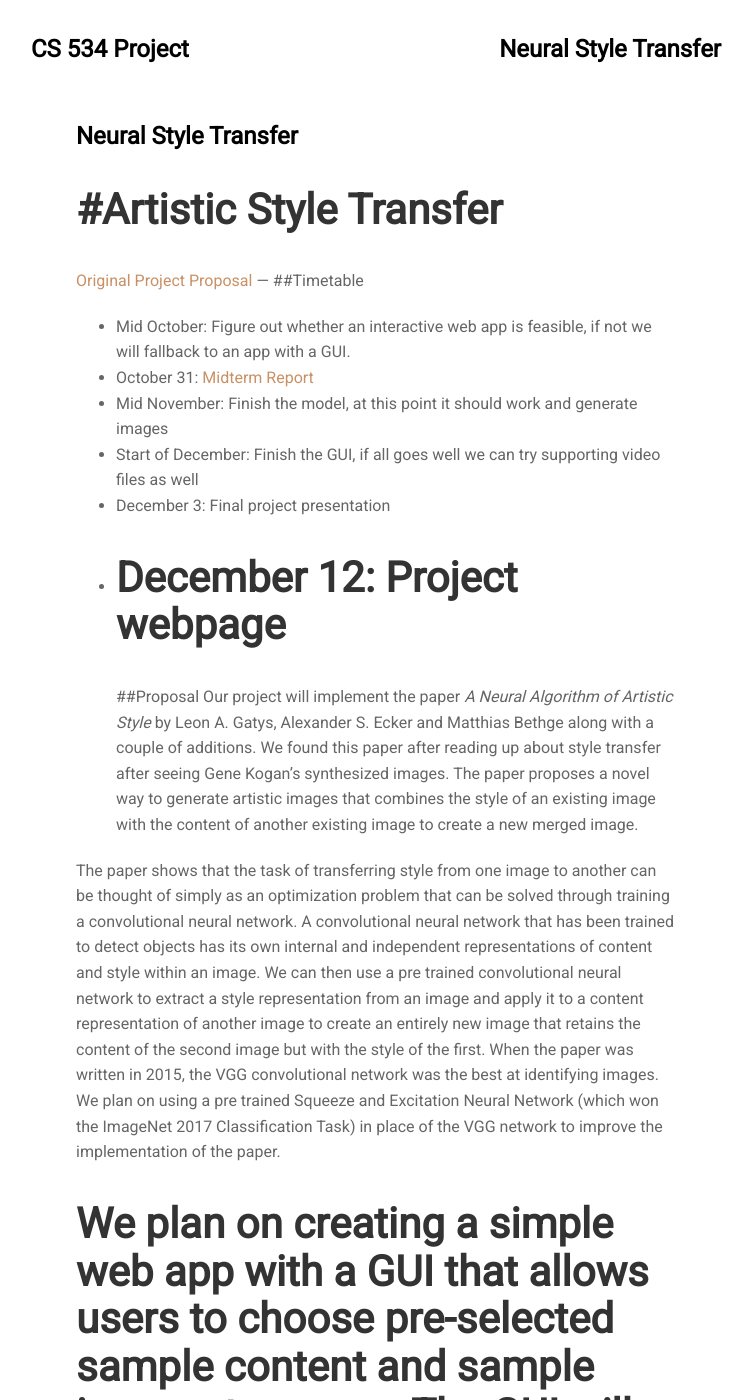
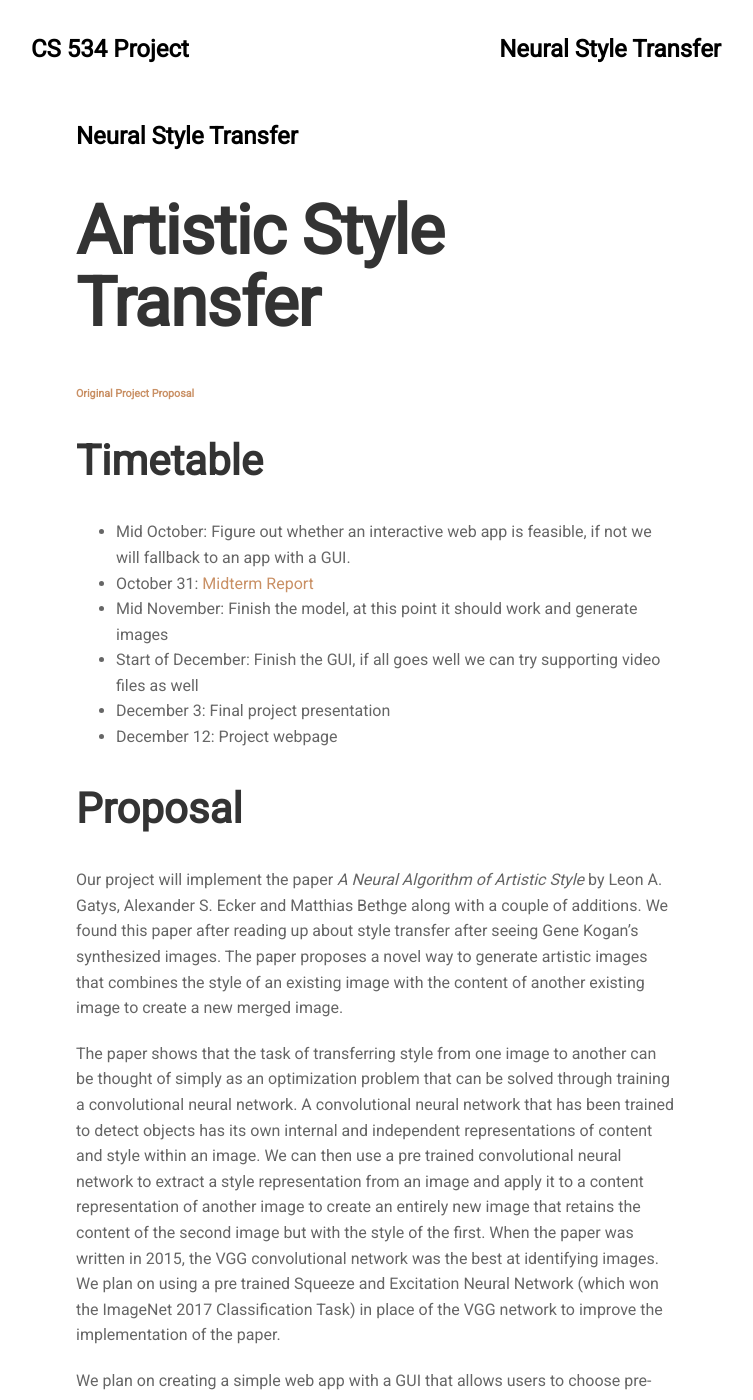
Before and after one commit to swrj/NeuralStyleTransfer, a Jekyll site: the page built from projects/Proposal.md, in a window 1280 px wide and 1400 px high. Shown: the whole window, without its empty margins (264-1017 px from the left). Built offline with Jekyll 4.4.1, drawn with Linux system fonts in a browser that asks for light colours; nearby versions of some CDN libraries.

Commit message:
Messed up formatting

```diff
--- a/projects/Proposal.md
+++ b/projects/Proposal.md
@@ -2,25 +2,25 @@
 layout: post
 title: 'Neural Style Transfer'
 ---
-#Artistic Style Transfer
----
-[Original Project Proposal](https://docs.google.com/document/d/1SkfLmti0sP-YI5Gd3YDAnLqvERRPuLpEeC7HIRwHeAY/edit?usp=sharing)
----
-##Timetable
+# Artistic Style Transfer
+
+###### [Original Project Proposal](https://docs.google.com/document/d/1SkfLmti0sP-YI5Gd3YDAnLqvERRPuLpEeC7HIRwHeAY/edit?usp=sharing)
+
+## Timetable
 * Mid October: Figure out whether an interactive web app is feasible, if not we will fallback to an app with a GUI.
 * October 31: [Midterm Report](swrj.github.io/NeuralStyleTransfer/Report.html)
 * Mid November: Finish the model, at this point it should work and generate images
 * Start of December: Finish the GUI, if all goes well we can try supporting video files as well
 * December 3: Final project presentation
 * December 12: Project webpage
----
-##Proposal
+
+## Proposal
 Our project will implement the paper *A Neural Algorithm of Artistic Style* by Leon A. Gatys, Alexander S. Ecker and Matthias Bethge along with a couple of additions. We found this paper after reading up about style transfer after seeing Gene Kogan’s synthesized images. The paper proposes a novel way to generate artistic images that combines the style of an existing image with the content of another existing image to create a new merged image.
 
 The paper shows that the task of transferring style from one image to another can be thought of simply as an optimization problem that can be solved through training a convolutional neural network. A convolutional neural network that has been trained to detect objects has its own internal and independent representations of content and style within an image. We can then use a pre trained convolutional neural network to extract a style representation from an image and apply it to a content representation of another image to create an entirely new image that retains the content of the second image but with the style of the first. When the paper was written in 2015, the VGG convolutional network was the best at identifying images. We plan on using a pre trained Squeeze and Excitation Neural Network (which won the ImageNet 2017 Classification Task) in place of the VGG network to improve the implementation of the paper.
 
 We plan on creating a simple web app with a GUI that allows users to choose pre-selected sample content and sample images to merge. The GUI will also have plenty of options and parameters that allow the user to have fine grain control over the output image such as number of iterations, style blend weights (when there are multiple input style images), style layer weights (to make the image look more “abstract” or more “concrete”), content weights (to choose a finer or coarser grain content transfer between pictures), pooling types (eg: max vs average pooling), etc. We plan on coding the model in Python (using TensorFlow), writing the webpage in Javascript (or alternatively using a github.io page) and hosting the project on AWS.
----
+
 ##Team Members:
 **Swaraj Rao**, srao24@wisc.edu, srao24
 **Sai Rohit Battula**, battula2@wisc.edu, battula2
```
